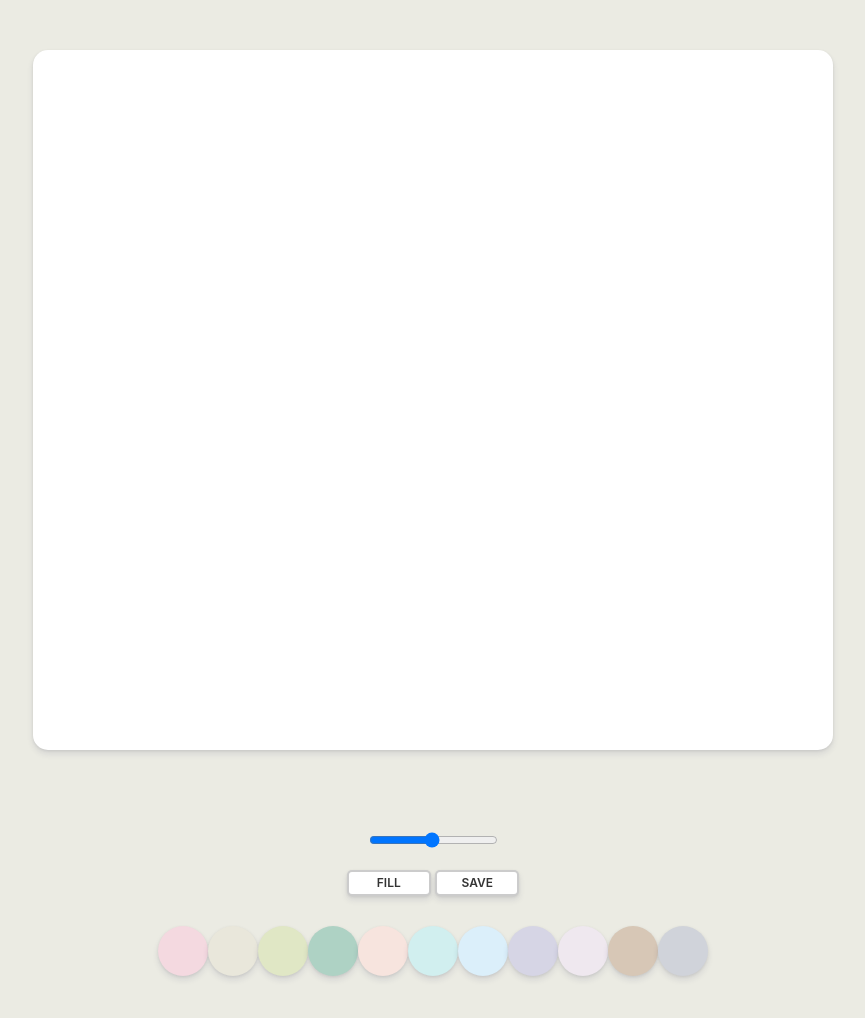
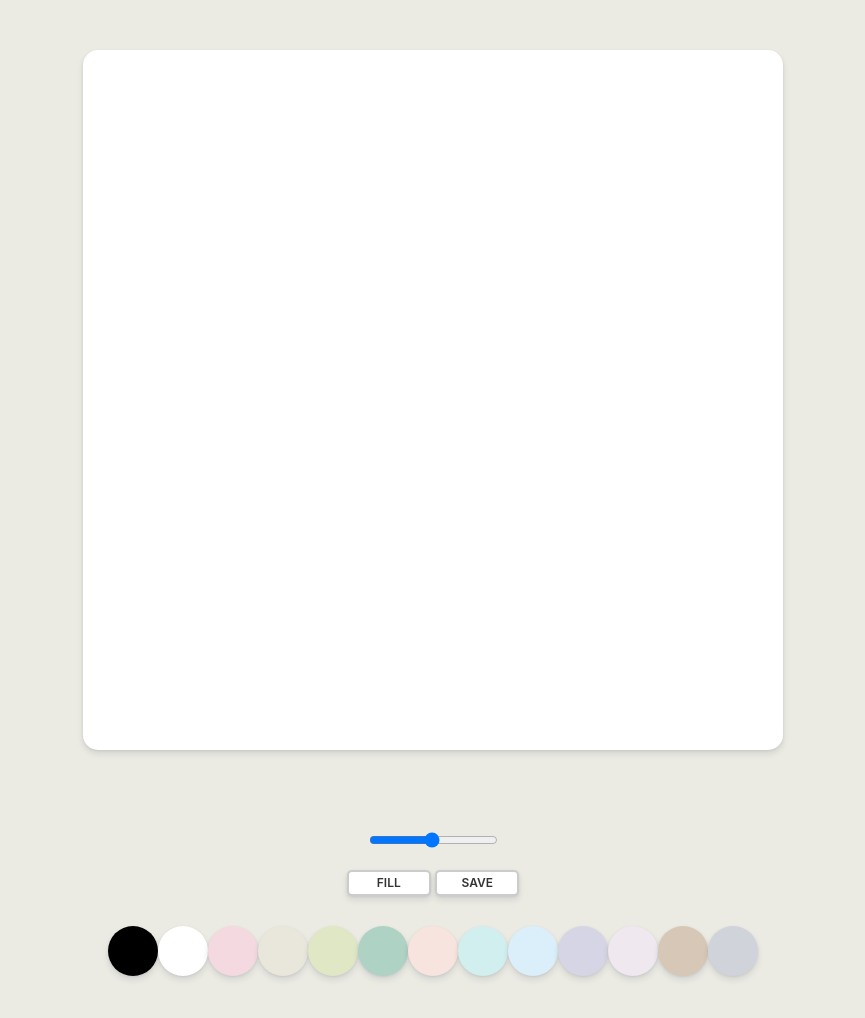
Before and after one commit to woohyeon-dev/practice, a plain HTML site: page index.html in a window 1280 px wide. Shown: the whole page, without its empty margins (207-1072 px from the left). Drawn offline with Linux system fonts and the light colour scheme.

Commit message:
Painting and color selection function

```diff
--- a/app.js
+++ b/app.js
@@ -0,0 +1,45 @@
+const canvas = document.getElementById("jsCanvas");
+const ctx = canvas.getContext("2d");
+const colors = document.getElementsByClassName("jsColor");
+
+canvas.width = 700;
+canvas.height = 700;
+
+ctx.strokeStyle = "black";
+ctx.lineWidth = 2.5;
+
+let painting = false;
+
+function stopPainting() {
+    painting = false;
+}
+
+function startPainting() {
+    painting = true;
+}
+
+function onMouseMove(event) {
+    const x = event.offsetX;
+    const y = event.offsetY;
+    if(!painting) {
+        ctx.beginPath();
+        ctx.moveTo(x,y);
+    } else {
+        ctx.lineTo(x,y);
+        ctx.stroke();
+    }
+}
+
+function handleColorClick(event) {
+    const color = event.target.style.backgroundColor;
+    ctx.strokeStyle = color;
+}
+
+if(canvas) {
+    canvas.addEventListener("mousemove", onMouseMove);
+    canvas.addEventListener("mousedown", startPainting);
+    canvas.addEventListener("mouseup", stopPainting);
+    canvas.addEventListener("mouseleave", stopPainting);
+}
+
+Array.from(colors).forEach(color => color.addEventListener("click", handleColorClick));
--- a/index.html
+++ b/index.html
@@ -18,17 +18,19 @@
             <button id="jsSave">SAVE</button>
         </div>
         <div class="controls_colors" id="jsColors">
-            <div class="controls_color" style="background-color:#f4d9e0"></div>
-            <div class="controls_color" style="background-color:#e9e7db"></div>
-            <div class="controls_color" style="background-color:#e0e7c5"></div>
-            <div class="controls_color" style="background-color:#aed2c4"></div>
-            <div class="controls_color" style="background-color:#f7e4de"></div>
-            <div class="controls_color" style="background-color:#d1efef"></div>
-            <div class="controls_color" style="background-color:#dbeffa"></div>
-            <div class="controls_color" style="background-color:#d6d5e5"></div>
-            <div class="controls_color" style="background-color:#efe8ef"></div>
-            <div class="controls_color" style="background-color:#d7c7b6"></div>
-            <div class="controls_color" style="background-color:#d0d3da"></div>
+            <div class="controls_color jsColor" style="background-color:black"></div>
+            <div class="controls_color jsColor" style="background-color:white"></div>
+            <div class="controls_color jsColor" style="background-color:#f4d9e0"></div>
+            <div class="controls_color jsColor" style="background-color:#e9e7db"></div>
+            <div class="controls_color jsColor" style="background-color:#e0e7c5"></div>
+            <div class="controls_color jsColor" style="background-color:#aed2c4"></div>
+            <div class="controls_color jsColor" style="background-color:#f7e4de"></div>
+            <div class="controls_color jsColor" style="background-color:#d1efef"></div>
+            <div class="controls_color jsColor" style="background-color:#dbeffa"></div>
+            <div class="controls_color jsColor" style="background-color:#d6d5e5"></div>
+            <div class="controls_color jsColor" style="background-color:#efe8ef"></div>
+            <div class="controls_color jsColor" style="background-color:#d7c7b6"></div>
+            <div class="controls_color jsColor" style="background-color:#d0d3da"></div>
         </div>
     </div>
     <script src="app.js"></script>
--- a/style.css
+++ b/style.css
@@ -9,7 +9,7 @@ body {
 }
 
 .canvas {
-    width: 800px;
+    width: 700px;
     height: 700px;
     background-color: white;
     border-radius: 15px;
```
